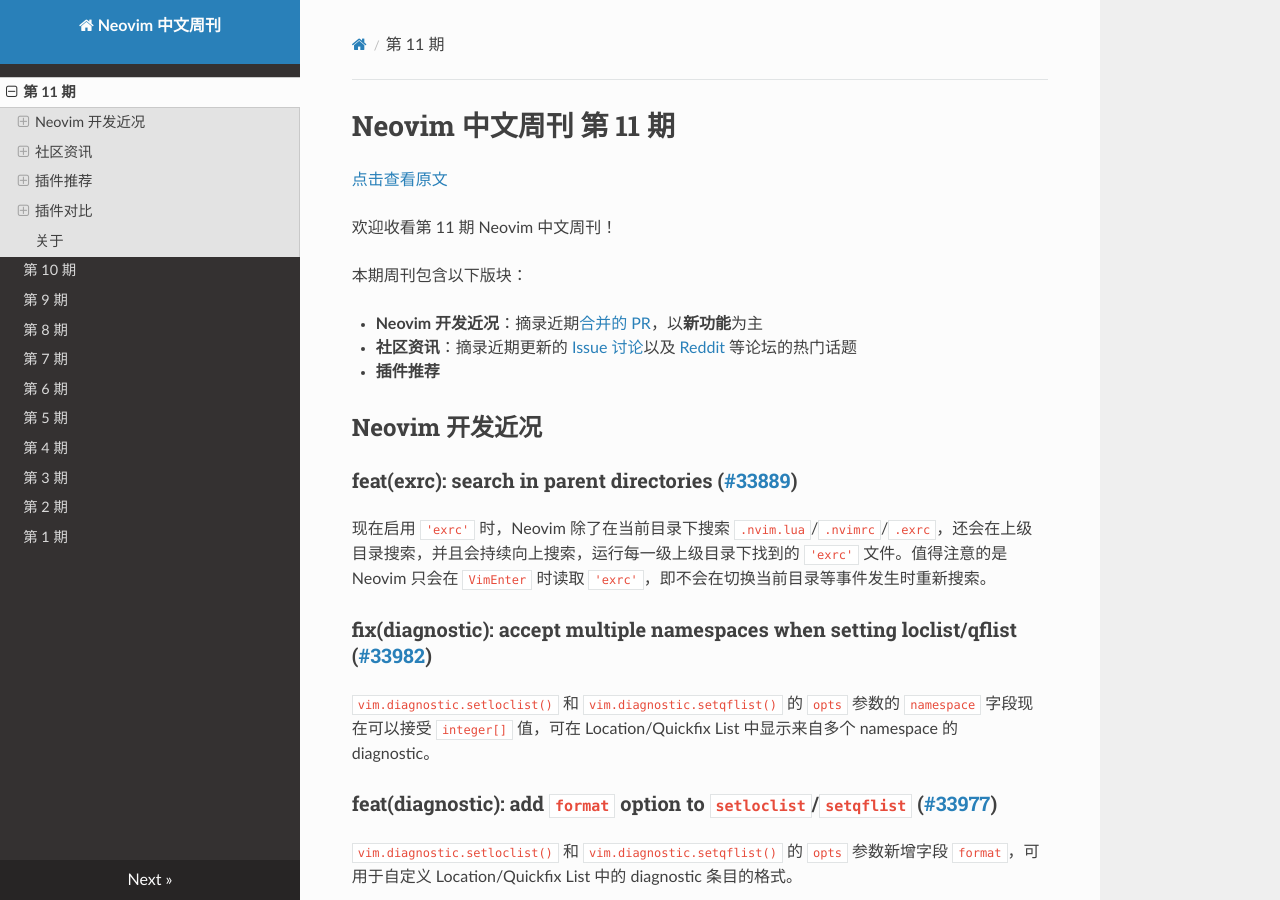
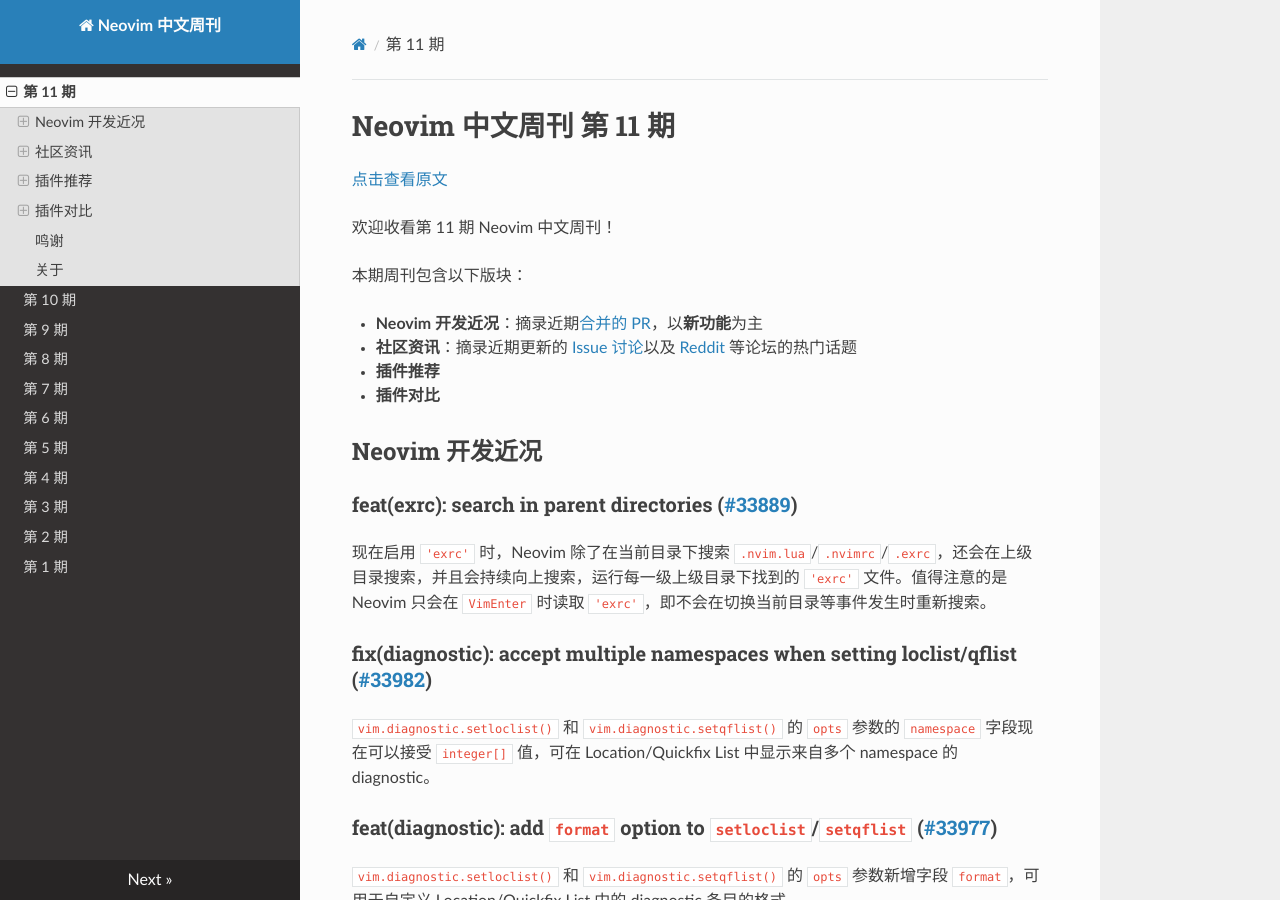
Before and after one commit to nvim-weekly-cn/nvim-weekly-cn, an MkDocs documentation site: the page built from posts/011.md, in a window 1280 px wide and 900 px high. Built offline with MkDocs 1.6.1, drawn with Linux system fonts in a browser that asks for light colours; nearby versions of some CDN libraries; some of the changed text lies outside the part shown.

Commit message:
release 0.1.1

```diff
--- a/posts/011.md
+++ b/posts/011.md
@@ -9,6 +9,7 @@
 * **Neovim 开发近况**：摘录近期[合并的 PR](https://github.com/neovim/neovim/pulls?q=is%3Apr+is%3Amerged)，以**新功能**为主
 * **社区资讯**：摘录近期更新的 [Issue 讨论](https://github.com/neovim/neovim/issues?q=sort%3Aupdated-desc%20is%3Aissue%20is%3Aopen%20type%3AEnhancement)以及 [Reddit](https://www.reddit.com/r/neovim/) 等论坛的热门话题
 * **插件推荐**
+* **插件对比**
 
 ## Neovim 开发近况
 
@@ -156,6 +157,10 @@ https://github.com/user-attachments/assets/a85d6546-b457-49b6-aca6-c9b0410d3512
 
 如果对补全源的支持有要求，或者对于补全的功能有要求，可以考虑使用 nvim-cmp。
 
+## 鸣谢
+
+* [jinzhongjia](https://github.com/jinzhongjia)（《插件对比》版块）
+
 ## 关于
 
 那么，一如既往，希望本期周刊能对您有所裨益，感谢您的阅读。
```
